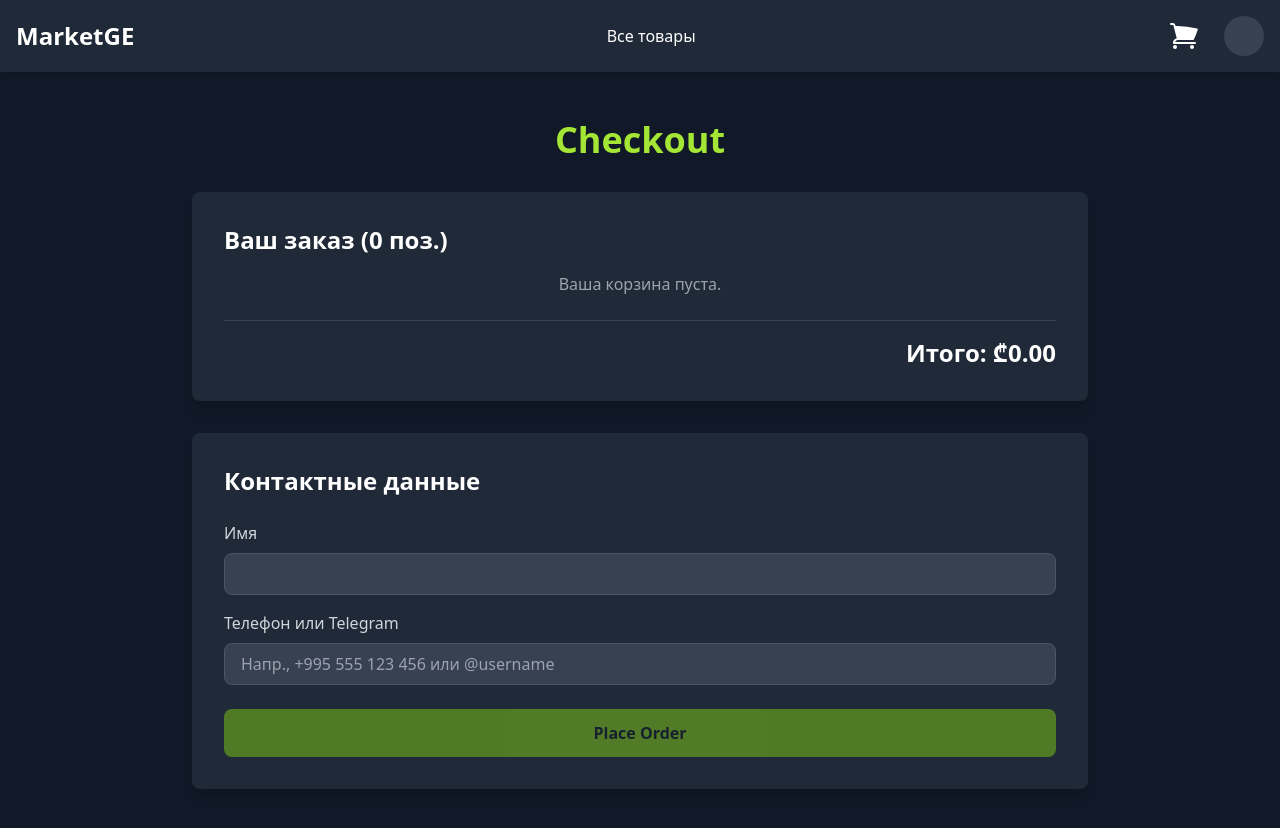
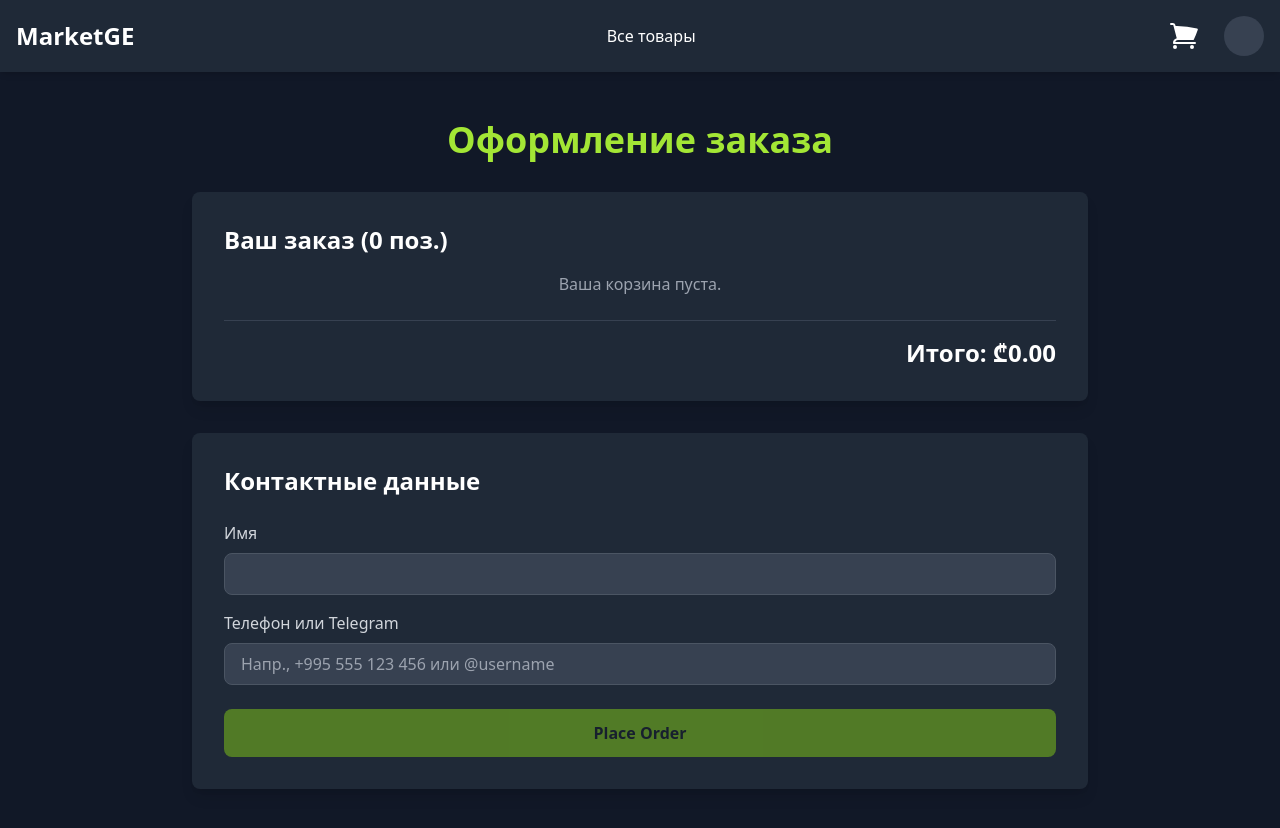
Before and after one commit to kamrikalive/bazariara, a Next.js app: page /checkout in a window 1280 px wide. Shown: the top 828 px of the page. Built offline with nearby package versions, Linux system fonts and the light colour scheme.

Commit message:
депл

```diff
--- a/app/checkout/page.tsx
+++ b/app/checkout/page.tsx
@@ -59,7 +59,7 @@ export default function CheckoutPage() {
   return (
     <div className="bg-gray-900 min-h-screen text-white p-4 md:p-12">
       <main className="max-w-4xl mx-auto">
-        <h1 className="text-4xl font-bold mb-8 text-center text-lime-400">Checkout</h1>
+        <h1 className="text-4xl font-bold mb-8 text-center text-lime-400">Оформление заказа</h1>
 
         <div className="bg-gray-800 rounded-lg shadow-lg p-8 mb-8">
           <h2 className="text-2xl font-semibold mb-4">Ваш заказ ({cartCount} поз.)</h2>
```
